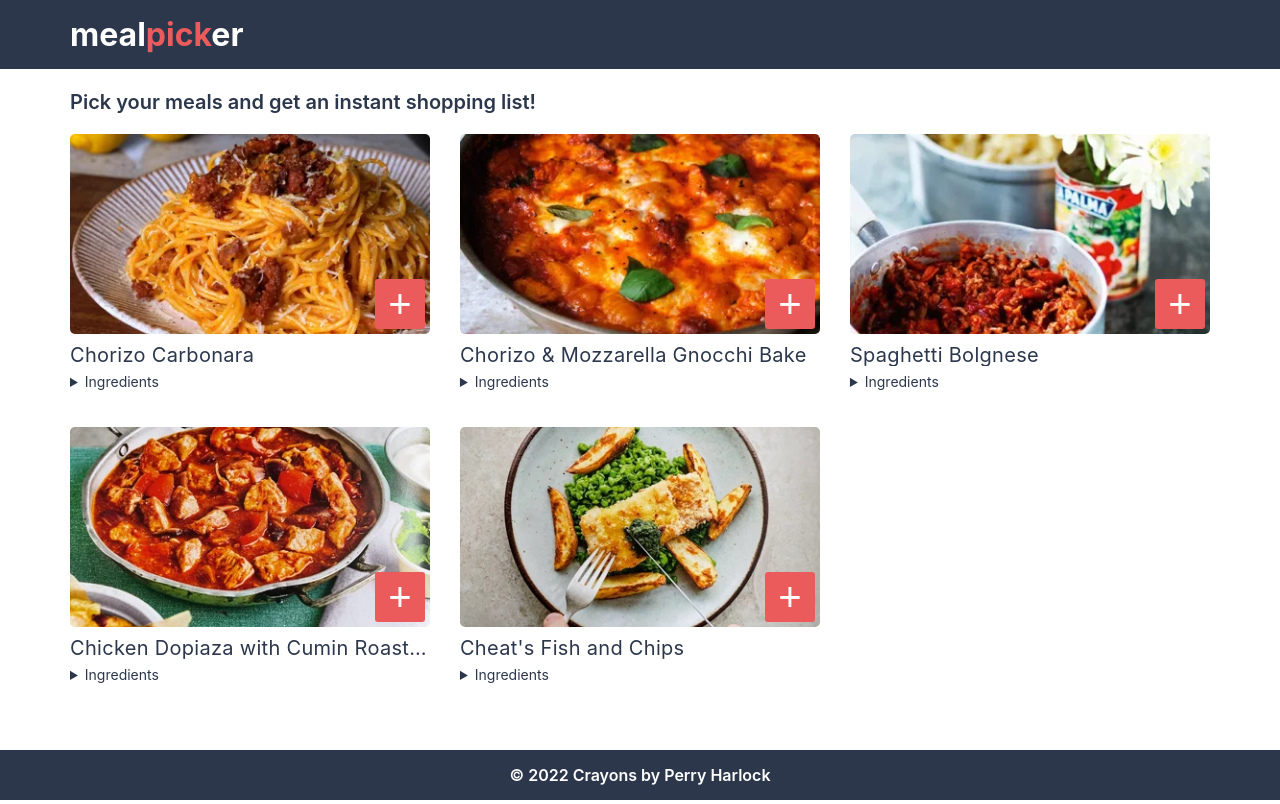
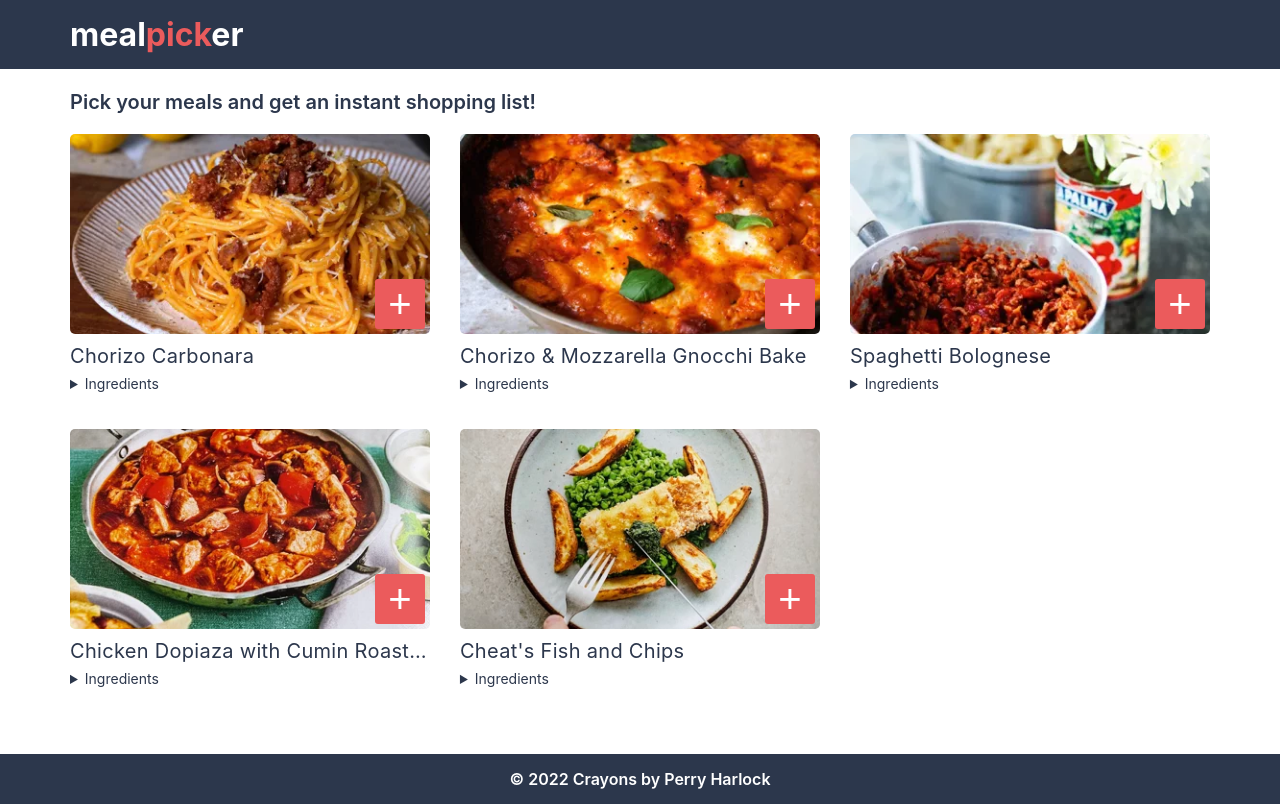
Before and after one commit to perryharlock/meal-picker, a Next.js app: page / in a window 1280 px wide. Built offline with nearby package versions, Linux system fonts and the light colour scheme.

Commit message:
:bug: Fix title

```diff
--- a/components/Meal/Meal.module.scss
+++ b/components/Meal/Meal.module.scss
@@ -59,7 +59,7 @@
     &__title {
         font-size: 18px;
         font-weight: 400;
-        line-height: 1.1;
+        line-height: 1.2;
         letter-spacing: 0.3px;
 
         @media ($screen-tablet) {
--- a/data/meals.json
+++ b/data/meals.json
@@ -105,7 +105,7 @@
     },
     {
         "id": "3",
-        "name": "Spaghetti Bolgnese",
+        "name": "Spaghetti Bolognese",
         "img": "spaghetti-bolognese.webp",
         "time": 30,
         "serves": 4,
```
